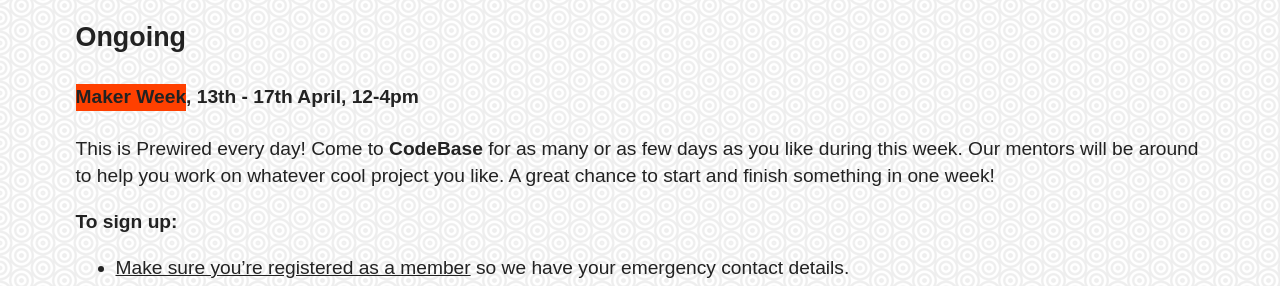
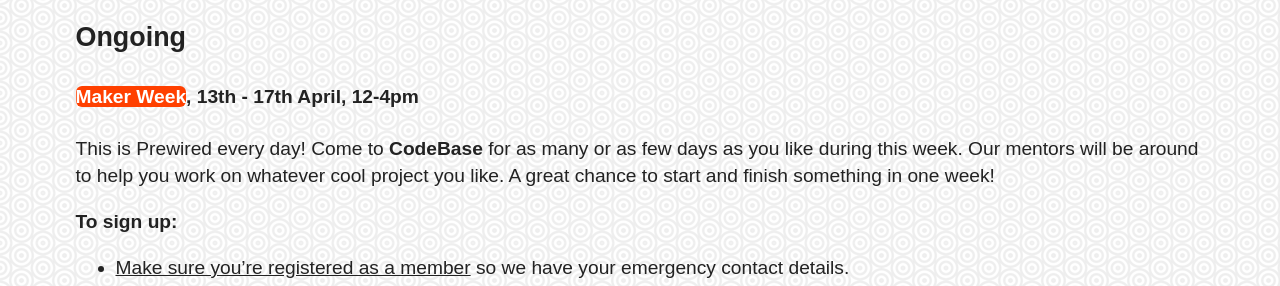
Before and after one commit to prewired/prewired.github.io, a Jekyll site: the page built from events.md, in a window 1280 px wide. Shown: the part 607-893 px from the top of the page. Built offline with Jekyll 4.4.1, drawn with Linux system fonts in a browser that asks for light colours; some web fonts are replaced.

Commit message:
Maker Week

```diff
--- a/events.md
+++ b/events.md
@@ -9,7 +9,7 @@
 
 ### Ongoing
 
-#### <span class="btn color1-bg">Maker Week</span>, 13th - 17th April, 12-4pm
+#### <span class="btn-big lighter color1-bg">Maker Week</span>, 13th - 17th April, 12-4pm
 
 This is Prewired every day! Come to **CodeBase** for as many or as few days as you like during this week. Our mentors will be around to help you work on whatever cool project you like. A great chance to start and finish something in one week!
 
```
